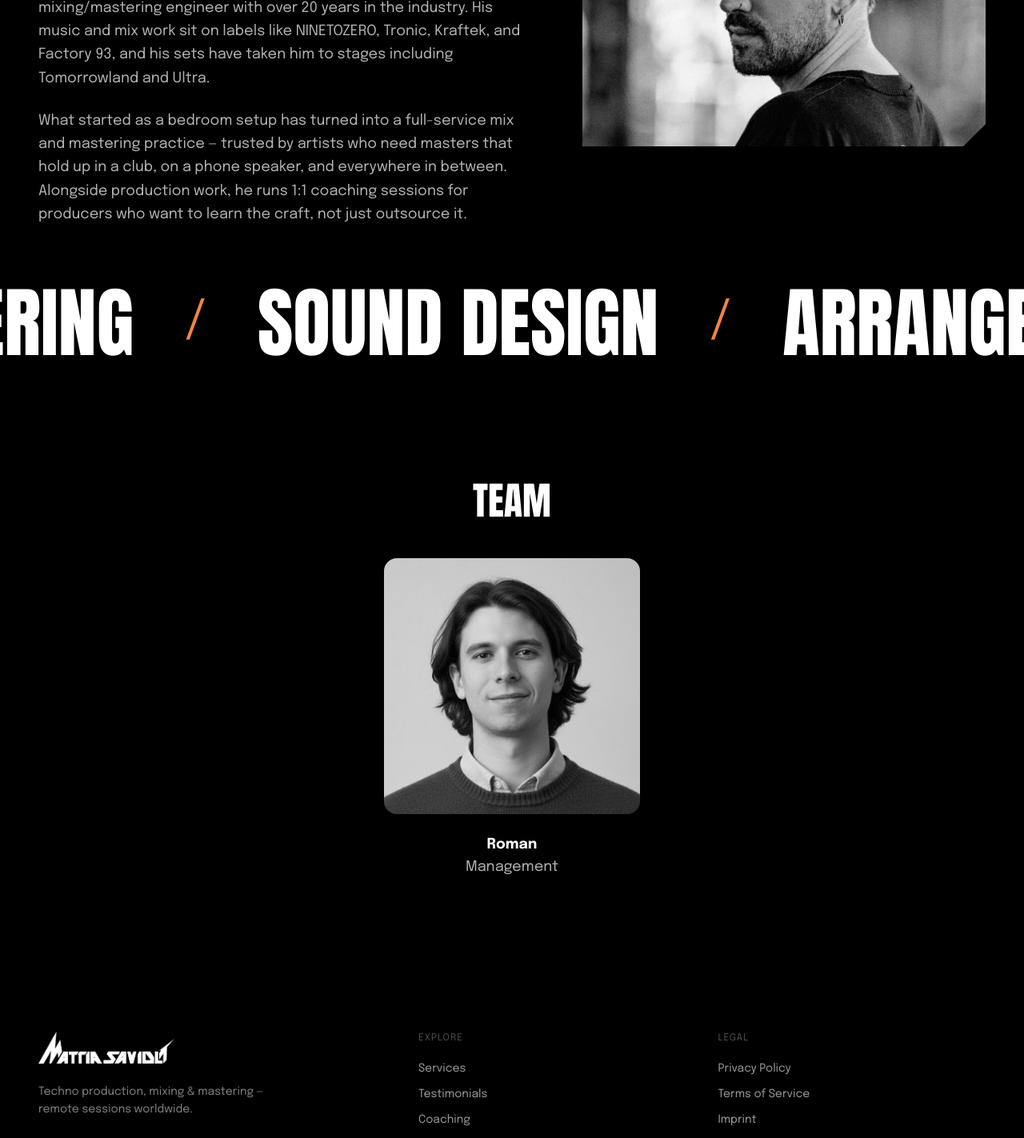
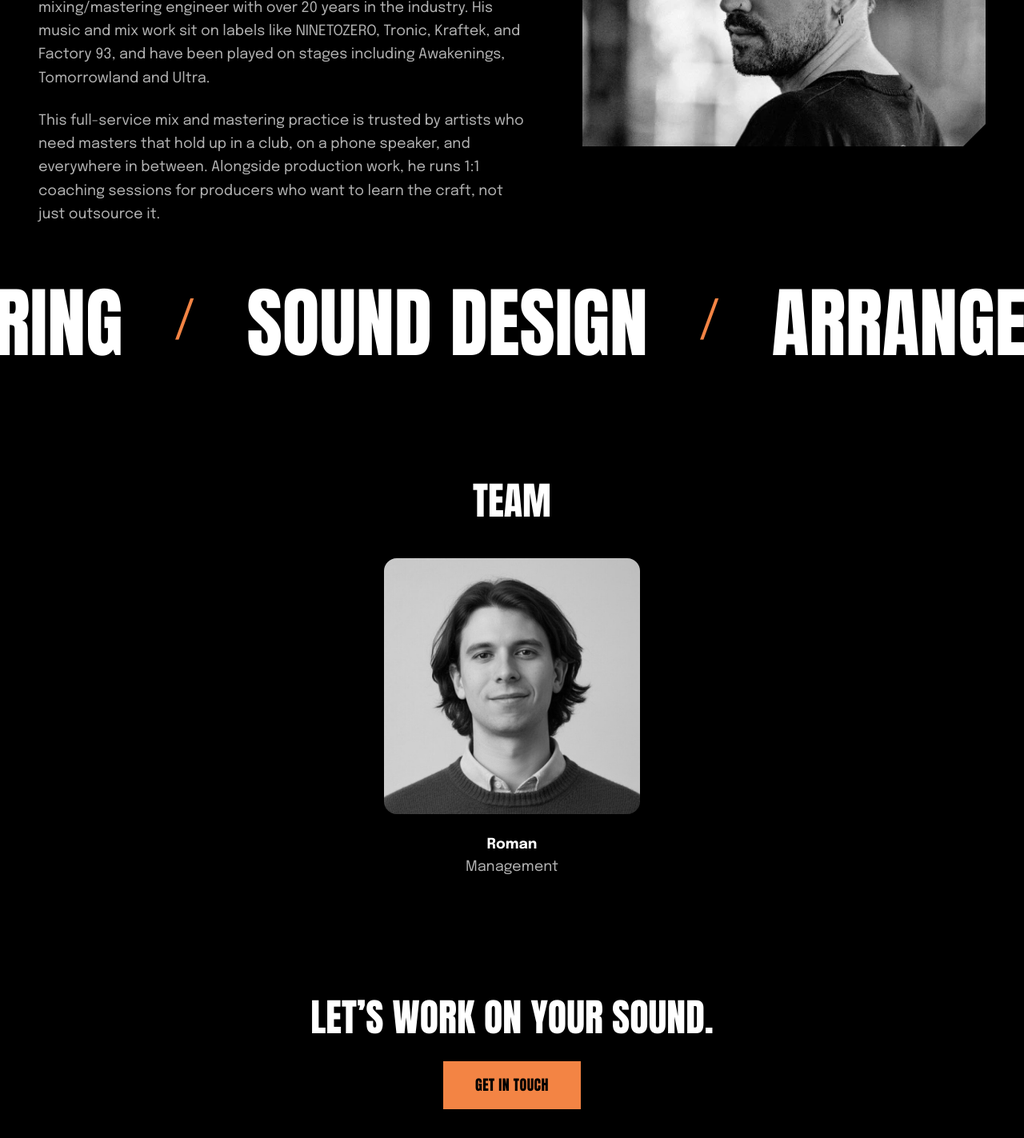
Before and after one commit to tayupov/mattia-saviolo.com, a Next.js app: page /about in a window 1280 px wide. Shown: the part 300-1723 px from the top of the page at 80% size. Built offline with nearby package versions, Linux system fonts and the light colour scheme.

Commit message:
about apge CTA

```diff
--- a/src/app/about/page.tsx
+++ b/src/app/about/page.tsx
@@ -1,5 +1,6 @@
 import type { Metadata } from "next";
 import Image from "next/image";
+import Link from "next/link";
 import { SiteHeader } from "@/components/SiteHeader";
 import { SiteFooter } from "@/components/SiteFooter";
 
@@ -39,13 +40,11 @@ export default function AboutPage() {
                   Mattia Saviolo is a Berlin-based techno producer and
                   mixing/mastering engineer with over 20 years in the
                   industry. His music and mix work sit on labels like
-                  NINETOZERO, Tronic, Kraftek, and Factory 93, and his sets
-                  have taken him to stages including Tomorrowland and
+                  NINETOZERO, Tronic, Kraftek, and Factory 93, and have been played on stages including Awakenings, Tomorrowland and
                   Ultra.
                 </p>
                 <p>
-                  What started as a bedroom setup has turned into a
-                  full-service mix and mastering practice — trusted by
+                  This full-service mix and mastering practice is trusted by
                   artists who need masters that hold up in a club, on a
                   phone speaker, and everywhere in between. Alongside
                   production work, he runs 1:1 coaching sessions for
@@ -115,6 +114,19 @@ export default function AboutPage() {
             </p>
           </div>
         </section>
+
+        {/* CTA */}
+        <section className="px-6 py-8 text-center sm:px-12 sm:py-10">
+          <h2 className="font-display text-4xl uppercase leading-[0.95] sm:text-5xl">
+            Let&rsquo;s work on your sound.
+          </h2>
+          <Link
+            href="/#contact"
+            className="mt-8 inline-block bg-accent px-8 py-4 font-display text-base uppercase tracking-wide text-black transition-colors hover:bg-white sm:px-10 sm:text-lg"
+          >
+            Get in touch
+          </Link>
+        </section>
       </main>
 
       <SiteFooter />
```
